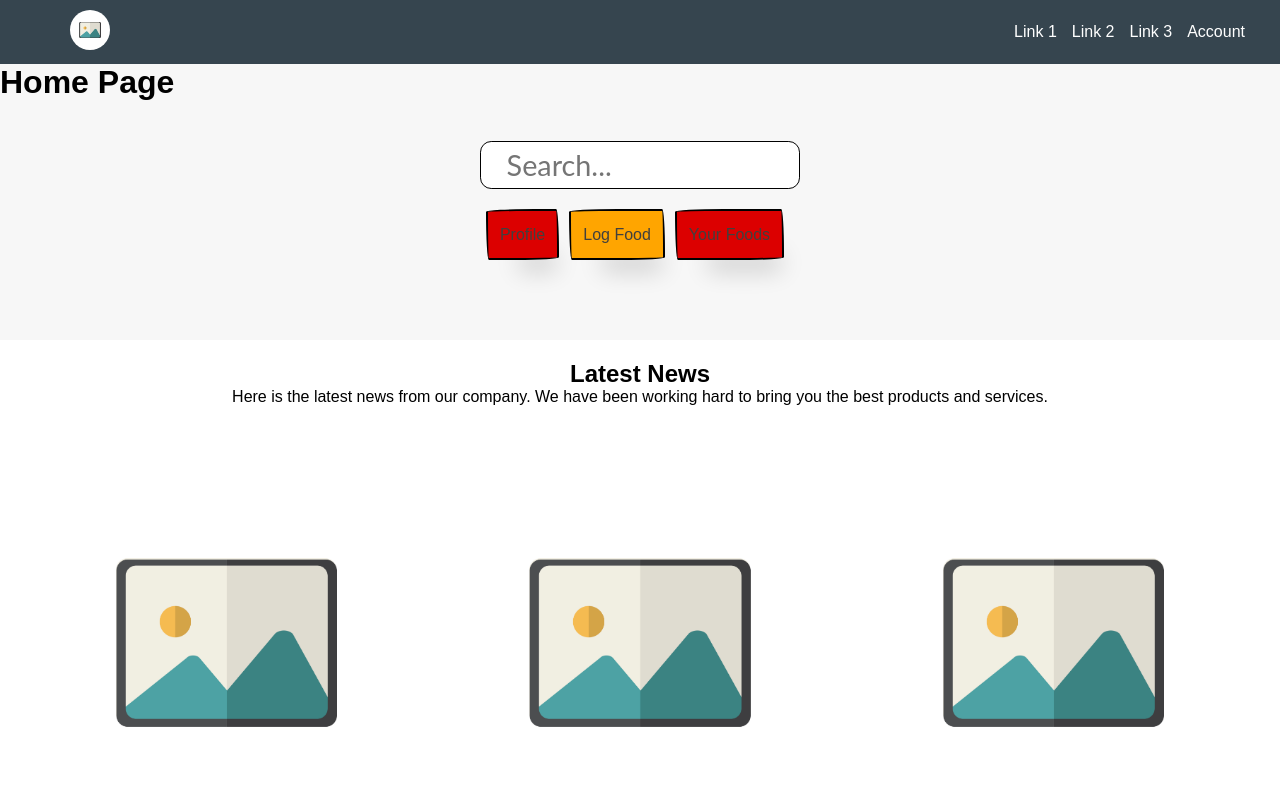
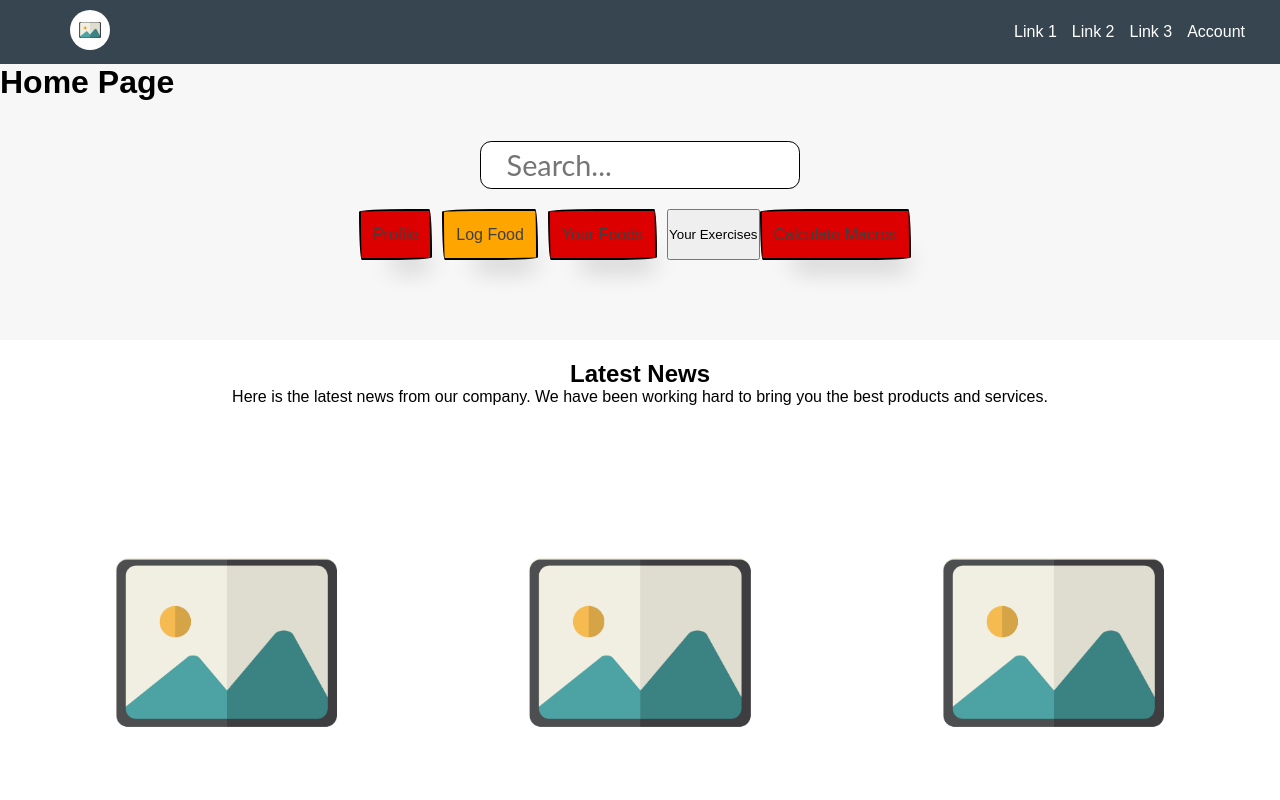
Before and after one commit to Shah-K02/Fitness-Tool-Project, a React (Create React App) app: page /user-home in a window 1280 px wide. Shown: the top 800 px of the page. Built offline with nearby package versions, Linux system fonts and the light colour scheme.

Commit message:
now the user profile displays the users infomation  correctly, added a few new buttons to thehome page.

```diff
--- a/src/components/UserHomePage.css
+++ b/src/components/UserHomePage.css
@@ -99,6 +99,37 @@
   touch-action: manipulation;
   margin-right: 10px;
 }
+.macro-button {
+  align-self: center;
+  background-color: #dc0000;
+  background-image: none;
+  background-position: 0 90%;
+  background-repeat: repeat no-repeat;
+  background-size: 4px 3px;
+  border-radius: 15px 225px 255px 15px 15px 255px 225px 15px;
+  border-style: solid;
+  border-width: 2px;
+  box-shadow: rgba(0, 0, 0, 0.2) 15px 28px 25px -18px;
+  box-sizing: border-box;
+  color: #41403e;
+  cursor: pointer;
+  display: inline-block;
+  font-family: Neucha, sans-serif;
+  font-size: 1rem;
+  line-height: 23px;
+  outline: none;
+  padding: 0.75rem;
+  text-decoration: none;
+  transition: all 235ms ease-in-out;
+  border-bottom-left-radius: 15px 255px;
+  border-bottom-right-radius: 225px 15px;
+  border-top-left-radius: 255px 15px;
+  border-top-right-radius: 15px 225px;
+  user-select: none;
+  -webkit-user-select: none;
+  touch-action: manipulation;
+  margin-right: 10px;
+}
 .home-buttons button:hover {
   box-shadow: rgba(0, 0, 0, 0.3) 2px 8px 8px -5px;
   transform: translate3d(0, 2px, 0);
--- a/src/components/UserHomePage.js
+++ b/src/components/UserHomePage.js
@@ -19,6 +19,12 @@ const UserHomePage = () => {
         </Link>
         <button className="log-food-button">Log Food</button>
         <button className="your-foods-button">Your Foods</button>
+        <button className="your-exercises-button">Your Exercises</button>
+        <Link to="/macro-calculator">
+          <button className="macro-button" type="submit">
+            Calculate Macros
+          </button>
+        </Link>
       </div>
     </div>
   );
--- /dev/null
+++ b/src/components/UserInfoPage.css
@@ -0,0 +1,25 @@
+.user-info-form {
+  display: grid;
+  grid-template-columns: repeat(
+    2,
+    1fr
+  ); /* Adjust the number of columns as needed */
+  gap: 20px; /* Space between fields */
+  max-width: 600px; /* Adjust based on your preference */
+  margin: auto; /* Center the form on the page */
+}
+
+.form-field {
+  display: flex;
+  flex-direction: column; /* Stack label and input vertically */
+}
+
+.form-field label {
+  margin-bottom: 5px; /* Space between label and input */
+}
+
+.form-field input {
+  padding: 8px; /* Make inputs taller */
+  border: 1px solid #ccc; /* Light grey border */
+  border-radius: 4px; /* Slightly rounded corners for the inputs */
+}
--- a/src/components/UserInfoPage.js
+++ b/src/components/UserInfoPage.js
@@ -1,4 +1,5 @@
 import React, { useState, useEffect } from "react";
+import "./UserInfoPage.css";
 
 const UserInfoPage = () => {
   const [userInfo, setUserInfo] = useState({
@@ -18,7 +19,12 @@ const UserInfoPage = () => {
     const fetchUserInfo = async () => {
       setIsLoading(true);
       try {
-        const response = await fetch("http://localhost:8081/api/user/info");
+        const token = localStorage.getItem("token"); // Assuming the token is stored in localStorage after login
+        const response = await fetch("http://localhost:8081/api/user/info", {
+          headers: {
+            Authorization: `Bearer ${token}`, // Include the token in the request headers
+          },
+        });
         if (!response.ok) throw new Error("Failed to fetch user info");
         const data = await response.json();
         setUserInfo(data);
@@ -42,7 +48,6 @@ const UserInfoPage = () => {
 
   const handleSubmit = async (e) => {
     e.preventDefault();
-    // Additional validation could be added here
     if (!userInfo.email.includes("@")) {
       setError("Please enter a valid email address.");
       return;
@@ -50,16 +55,19 @@ const UserInfoPage = () => {
 
     setIsLoading(true);
     try {
+      const token = localStorage.getItem("token"); // Retrieve the auth token
       const response = await fetch("http://localhost:8081/api/user/update", {
         method: "POST",
-        headers: { "Content-Type": "application/json" },
+        headers: {
+          "Content-Type": "application/json",
+          Authorization: `Bearer ${token}`, // Include the token in the request headers
+        },
         body: JSON.stringify(userInfo),
       });
       if (!response.ok) throw new Error("Failed to update user info");
-      // Display success message or reset form as needed
-      alert("Profile updated successfully!"); // Example success feedback
+      alert("Profile updated successfully!");
     } catch (error) {
-      setError("Failed to update. Please try again.");
+      setError(error.message);
     } finally {
       setIsLoading(false);
     }
@@ -71,25 +79,33 @@ const UserInfoPage = () => {
   return (
     <div>
       <h1>Edit Profile</h1>
-      <form onSubmit={handleSubmit}>
+      <form className="user-info-form" onSubmit={handleSubmit}>
+        <div className="form-field"></div>
         <label>Name:</label>
         <input name="name" value={userInfo.name} onChange={handleChange} />
+        <div className="form-field"></div>
         <label>Email:</label>
         <input name="email" value={userInfo.email} onChange={handleChange} />
+        <div className="form-field"></div>
         <label>Birthday:</label>
         <input
           name="birthday"
           value={userInfo.birthday}
           onChange={handleChange}
         />
+        <div className="form-field"></div>
         <label>Gender:</label>
         <input name="gender" value={userInfo.gender} onChange={handleChange} />
+        <div className="form-field"></div>
         <label>Height:</label>
         <input name="height" value={userInfo.height} onChange={handleChange} />
+        <div className="form-field"></div>
         <label>Weight:</label>
         <input name="weight" value={userInfo.weight} onChange={handleChange} />
+        <div className="form-field"></div>
         <label>BMI:</label>
         <input name="bmi" value={userInfo.bmi} onChange={handleChange} />
+        <div className="form-field"></div>
         <label>Activity Level:</label>
         <input
           name="activityLevel"
```
